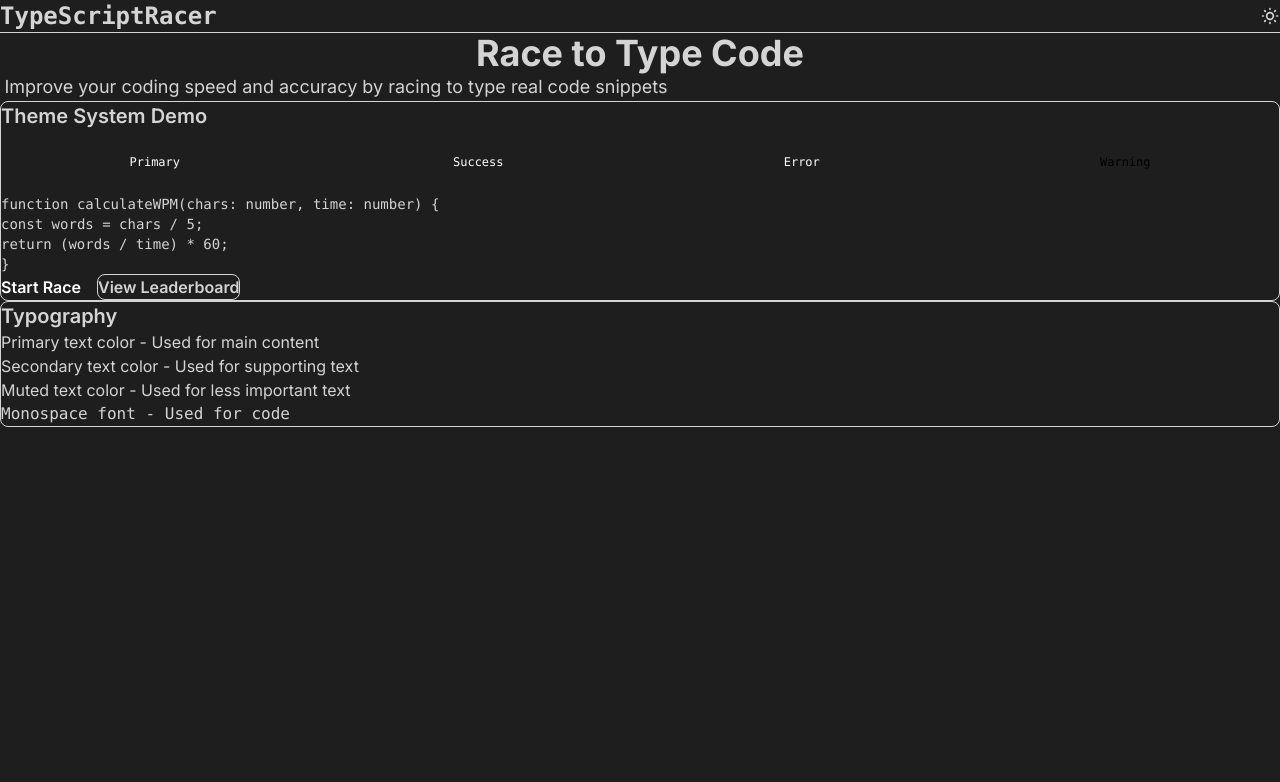
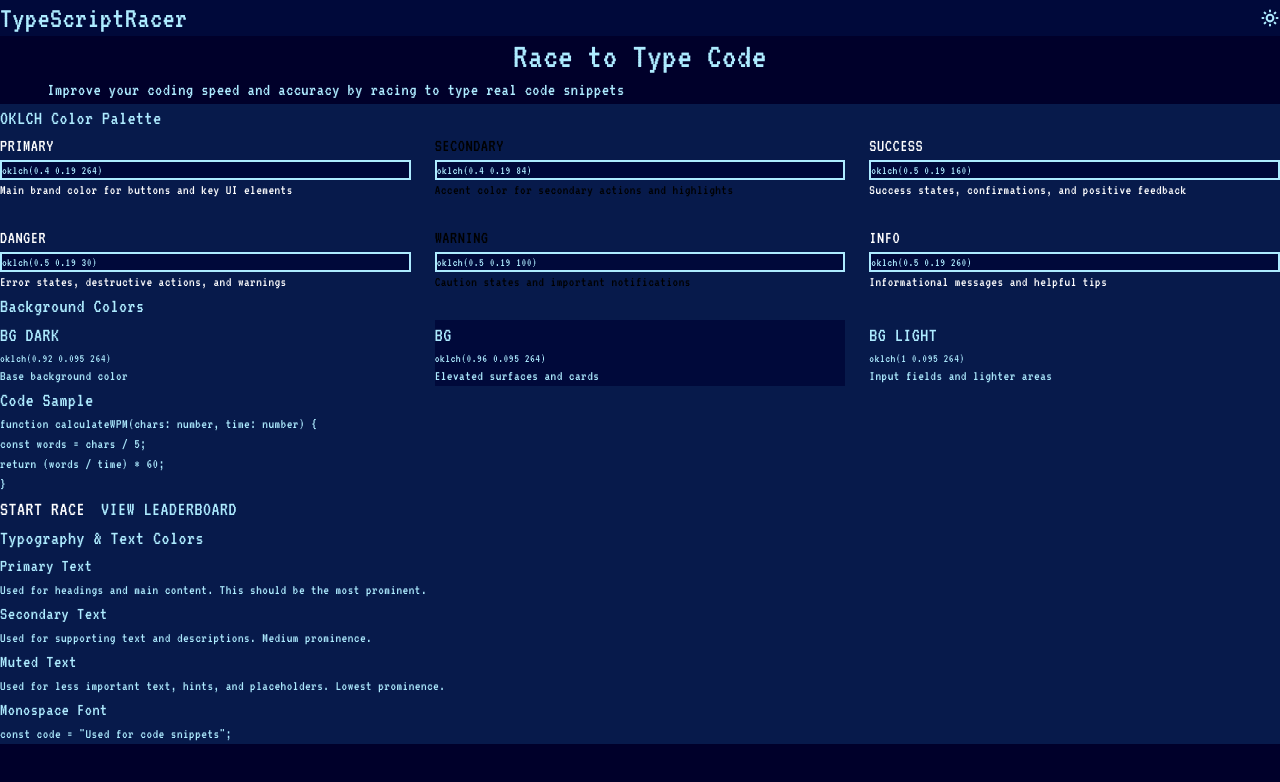
Before and after one commit to BenjaminStubina/TypeScriptRacer, a React (Vite) app in the folder TypeScriptRacer/: page / in a window 1280 px wide. Shown: the top 782 px of the page. Built offline with nearby package versions, Linux system fonts and the light colour scheme.

Commit message:
Font and theme WIP

```diff
--- a/TypeScriptRacer/index.html
+++ b/TypeScriptRacer/index.html
@@ -6,10 +6,10 @@
     <meta name="viewport" content="width=device-width, initial-scale=1.0" />
     <title>TypeScriptRacer</title>
 
-    <!-- Fira Code Font -->
+    <!-- VT323 Retro Font -->
     <link rel="preconnect" href="https://fonts.googleapis.com">
     <link rel="preconnect" href="https://fonts.gstatic.com" crossorigin>
-    <link href="https://fonts.googleapis.com/css2?family=Fira+Code:wght@300;400;500;600;700&family=Inter:wght@300;400;500;600;700&display=swap" rel="stylesheet">
+    <link href="https://fonts.googleapis.com/css2?family=VT323&display=swap" rel="stylesheet">
   </head>
   <body>
     <div id="root"></div>
--- a/TypeScriptRacer/src/App.tsx
+++ b/TypeScriptRacer/src/App.tsx
@@ -3,11 +3,11 @@ import { ThemeToggle } from './Components/ThemeToggle'
 
 function App() {
   return (
-    <div className="min-h-screen bg-background transition-colors duration-200">
+      <div style={{backgroundColor: 'var(--bg-dark)'}} className="min-h-screen transition-colors duration-200">
       {/* Header */}
-      <header className="bg-background-elevated border-b border-text-muted/20 px-6 py-4">
+      <header style={{backgroundColor: 'var(--bg)'}} className="border-b-brutal border-text-primary px-6 py-4">
         <div className="max-w-7xl mx-auto flex items-center justify-between">
-          <h1 className="text-2xl font-bold text-text-primary font-mono">
+          <h1 className="text-3xl text-text-primary">
             TypeScriptRacer
           </h1>
           <ThemeToggle />
@@ -27,62 +27,149 @@ function App() {
             </p>
           </div>
 
-          {/* Theme Demo Card */}
-          <div className="bg-background-elevated rounded-lg p-8 border border-text-muted/20">
-            <h3 className="text-xl font-semibold text-text-primary mb-4">
-              Theme System Demo
+          {/* Color Palette Cards */}
+          <div style={{backgroundColor: 'var(--bg-light)'}} className="p-8 border-brutal border-text-primary shadow-brutal">
+            <h3 className="text-xl font-bold text-text-primary mb-6">
+              OKLCH Color Palette
             </h3>
 
-            {/* Color Palette */}
-            <div className="grid grid-cols-2 md:grid-cols-4 gap-4 mb-6">
-              <div className="space-y-2">
-                <div className="h-16 bg-primary rounded flex items-center justify-center">
-                  <span className="text-white text-xs font-mono">Primary</span>
+            {/* Color Cards Grid */}
+            <div className="grid grid-cols-1 md:grid-cols-2 lg:grid-cols-3 gap-6">
+              {/* Primary Card */}
+              <div className="bg-primary border-brutal border-text-primary shadow-brutal p-6">
+                <div className="space-y-3">
+                  <h4 className="text-white font-bold text-lg uppercase">Primary</h4>
+                  <div style={{backgroundColor: 'var(--bg)'}} className="border-2 border-text-primary p-3">
+                    <p className="text-text-primary text-xs font-mono font-bold">oklch(0.4 0.19 264)</p>
+                  </div>
+                  <p className="text-white text-sm">Main brand color for buttons and key UI elements</p>
                 </div>
               </div>
-              <div className="space-y-2">
-                <div className="h-16 bg-accent-success rounded flex items-center justify-center">
-                  <span className="text-white text-xs font-mono">Success</span>
+
+              {/* Secondary Card */}
+              <div className="bg-secondary border-brutal border-text-primary shadow-brutal p-6">
+                <div className="space-y-3">
+                  <h4 className="text-black font-bold text-lg uppercase">Secondary</h4>
+                  <div style={{backgroundColor: 'var(--bg)'}} className="border-2 border-text-primary p-3">
+                    <p className="text-text-primary text-xs font-mono font-bold">oklch(0.4 0.19 84)</p>
+                  </div>
+                  <p className="text-black text-sm">Accent color for secondary actions and highlights</p>
                 </div>
               </div>
-              <div className="space-y-2">
-                <div className="h-16 bg-accent-error rounded flex items-center justify-center">
-                  <span className="text-white text-xs font-mono">Error</span>
+
+              {/* Success Card */}
+              <div className="bg-success border-brutal border-text-primary shadow-brutal p-6">
+                <div className="space-y-3">
+                  <h4 className="text-white font-bold text-lg uppercase">Success</h4>
+                  <div style={{backgroundColor: 'var(--bg)'}} className="border-2 border-text-primary p-3">
+                    <p className="text-text-primary text-xs font-mono font-bold">oklch(0.5 0.19 160)</p>
+                  </div>
+                  <p className="text-white text-sm">Success states, confirmations, and positive feedback</p>
                 </div>
               </div>
-              <div className="space-y-2">
-                <div className="h-16 bg-accent-warning rounded flex items-center justify-center">
-                  <span className="text-black text-xs font-mono">Warning</span>
+
+              {/* Danger Card */}
+              <div className="bg-danger border-brutal border-text-primary shadow-brutal p-6">
+                <div className="space-y-3">
+                  <h4 className="text-white font-bold text-lg uppercase">Danger</h4>
+                  <div style={{backgroundColor: 'var(--bg)'}} className="border-2 border-text-primary p-3">
+                    <p className="text-text-primary text-xs font-mono font-bold">oklch(0.5 0.19 30)</p>
+                  </div>
+                  <p className="text-white text-sm">Error states, destructive actions, and warnings</p>
+                </div>
+              </div>
+
+              {/* Warning Card */}
+              <div className="bg-warning border-brutal border-text-primary shadow-brutal p-6">
+                <div className="space-y-3">
+                  <h4 className="text-black font-bold text-lg uppercase">Warning</h4>
+                  <div style={{backgroundColor: 'var(--bg)'}} className="border-2 border-text-primary p-3">
+                    <p className="text-text-primary text-xs font-mono font-bold">oklch(0.5 0.19 100)</p>
+                  </div>
+                  <p className="text-black text-sm">Caution states and important notifications</p>
+                </div>
+              </div>
+
+              {/* Info Card */}
+              <div className="bg-info border-brutal border-text-primary shadow-brutal p-6">
+                <div className="space-y-3">
+                  <h4 className="text-white font-bold text-lg uppercase">Info</h4>
+                  <div style={{backgroundColor: 'var(--bg)'}} className="border-2 border-text-primary p-3">
+                    <p className="text-text-primary text-xs font-mono font-bold">oklch(0.5 0.19 260)</p>
+                  </div>
+                  <p className="text-white text-sm">Informational messages and helpful tips</p>
                 </div>
               </div>
             </div>
+          </div>
+
+          {/* Background Colors Demo */}
+          <div style={{backgroundColor: 'var(--bg-light)'}} className="p-8 border-brutal border-text-primary shadow-brutal">
+            <h3 className="text-xl font-bold text-text-primary mb-6">
+              Background Colors
+            </h3>
+            <div className="grid grid-cols-1 md:grid-cols-3 gap-6">
+              {/* BG Dark */}
+              <div className="bg-surface-dark border-brutal border-text-primary shadow-brutal p-6">
+                <div className="space-y-2">
+                  <h4 className="text-text-primary font-bold uppercase">BG Dark</h4>
+                  <p className="text-text-secondary text-xs font-mono">oklch(0.92 0.095 264)</p>
+                  <p className="text-text-primary text-sm">Base background color</p>
+                </div>
+              </div>
+
+              {/* BG */}
+              <div style={{backgroundColor: 'var(--bg)'}} className="border-brutal border-text-primary shadow-brutal p-6">
+                <div className="space-y-2">
+                  <h4 className="text-text-primary font-bold uppercase">BG</h4>
+                  <p className="text-text-secondary text-xs font-mono">oklch(0.96 0.095 264)</p>
+                  <p className="text-text-primary text-sm">Elevated surfaces and cards</p>
+                </div>
+              </div>
+
+              {/* BG Light */}
+              <div style={{backgroundColor: 'var(--bg-light)'}} className="border-brutal border-text-primary shadow-brutal p-6">
+                <div className="space-y-2">
+                  <h4 className="text-text-primary font-bold uppercase">BG Light</h4>
+                  <p className="text-text-secondary text-xs font-mono">oklch(1 0.095 264)</p>
+                  <p className="text-text-primary text-sm">Input fields and lighter areas</p>
+                </div>
+              </div>
+            </div>
+          </div>
+
+          {/* Code Sample Card */}
+          <div style={{backgroundColor: 'var(--bg-light)'}} className="p-8 border-brutal border-text-primary shadow-brutal">
+            <h3 className="text-xl font-bold text-text-primary mb-6">
+              Code Sample
+            </h3>
 
             {/* Code Sample */}
-            <div className="bg-background-input rounded-lg p-4 font-mono text-sm">
+            <div style={{backgroundColor: 'var(--bg-light)'}} className="p-4 border-brutal border-text-primary shadow-brutal-sm font-mono text-sm">
               <div className="space-y-1">
                 <div>
-                  <span className="text-syntax-keyword">function</span>{' '}
-                  <span className="text-syntax-function">calculateWPM</span>
+                  <span className="text-syntax-keyword font-bold">function</span>{' '}
+                  <span className="text-syntax-function font-bold">calculateWPM</span>
                   <span className="text-text-primary">(</span>
                   <span className="text-text-primary">chars</span>
                   <span className="text-text-primary">: </span>
-                  <span className="text-syntax-keyword">number</span>
+                  <span className="text-syntax-keyword font-bold">number</span>
                   <span className="text-text-primary">, time</span>
                   <span className="text-text-primary">: </span>
-                  <span className="text-syntax-keyword">number</span>
+                  <span className="text-syntax-keyword font-bold">number</span>
                   <span className="text-text-primary">) {'{'}</span>
                 </div>
                 <div className="pl-4">
-                  <span className="text-syntax-keyword">const</span>{' '}
+                  <span className="text-syntax-keyword font-bold">const</span>{' '}
                   <span className="text-text-primary">words</span>
                   <span className="text-text-primary"> = chars / </span>
-                  <span className="text-syntax-number">5</span>
+                  <span className="text-syntax-number font-bold">5</span>
                   <span className="text-text-primary">;</span>
                 </div>
                 <div className="pl-4">
-                  <span className="text-syntax-keyword">return</span>{' '}
+                  <span className="text-syntax-keyword font-bold">return</span>{' '}
                   <span className="text-text-primary">(words / time) * </span>
-                  <span className="text-syntax-number">60</span>
+                  <span className="text-syntax-number font-bold">60</span>
                   <span className="text-text-primary">;</span>
                 </div>
                 <div>
@@ -92,26 +179,38 @@ function App() {
             </div>
 
             {/* Button Demo */}
-            <div className="flex gap-4 mt-6">
-              <button className="px-6 py-2 bg-primary hover:bg-primary-hover text-white rounded-lg font-semibold transition-colors">
+            <div className="flex flex-wrap gap-4 mt-6">
+              <button className="px-6 py-3 bg-primary text-white border-brutal border-text-primary shadow-brutal font-bold uppercase hover:translate-x-1 hover:translate-y-1 hover:shadow-none transition-all active:translate-x-1 active:translate-y-1 active:shadow-none">
                 Start Race
               </button>
-              <button className="px-6 py-2 bg-background-input hover:bg-background-elevated text-text-primary rounded-lg font-semibold border border-text-muted/20 transition-colors">
+              <button className="px-6 py-3 bg-surface-light text-text-primary border-brutal border-text-primary shadow-brutal font-bold uppercase hover:translate-x-1 hover:translate-y-1 hover:shadow-none transition-all active:translate-x-1 active:translate-y-1 active:shadow-none">
                 View Leaderboard
               </button>
             </div>
           </div>
 
           {/* Typography Demo */}
-          <div className="bg-background-elevated rounded-lg p-8 border border-text-muted/20">
-            <h3 className="text-xl font-semibold text-text-primary mb-4">
-              Typography
+          <div style={{backgroundColor: 'var(--bg-light)'}} className="p-8 border-brutal border-text-primary shadow-brutal">
+            <h3 className="text-xl font-bold text-text-primary mb-6">
+              Typography & Text Colors
             </h3>
-            <div className="space-y-3">
-              <p className="text-text-primary">Primary text color - Used for main content</p>
-              <p className="text-text-secondary">Secondary text color - Used for supporting text</p>
-              <p className="text-text-muted">Muted text color - Used for less important text</p>
-              <p className="font-mono text-text-primary">Monospace font - Used for code</p>
+            <div className="space-y-4">
+              <div className="space-y-1">
+                <p className="text-text-primary text-lg font-bold">Primary Text</p>
+                <p className="text-text-primary text-sm">Used for headings and main content. This should be the most prominent.</p>
+              </div>
+              <div className="space-y-1">
+                <p className="text-text-secondary text-lg font-bold">Secondary Text</p>
+                <p className="text-text-secondary text-sm">Used for supporting text and descriptions. Medium prominence.</p>
+              </div>
+              <div className="space-y-1">
+                <p className="text-text-muted text-lg font-bold">Muted Text</p>
+                <p className="text-text-muted text-sm">Used for less important text, hints, and placeholders. Lowest prominence.</p>
+              </div>
+              <div className="space-y-1">
+                <p className="font-mono text-text-primary font-bold text-lg">Monospace Font</p>
+                <p className="font-mono text-text-primary text-sm">const code = "Used for code snippets";</p>
+              </div>
             </div>
           </div>
         </div>
--- a/TypeScriptRacer/src/Components/ThemeToggle.tsx
+++ b/TypeScriptRacer/src/Components/ThemeToggle.tsx
@@ -6,7 +6,7 @@ export function ThemeToggle() {
   return (
     <button
       onClick={toggleTheme}
-      className="p-2 rounded-lg bg-background-elevated hover:bg-background-input transition-colors duration-200"
+      className="p-3 bg-background-elevated border-brutal border-text-primary shadow-brutal hover:translate-x-1 hover:translate-y-1 hover:shadow-none transition-all active:translate-x-1 active:translate-y-1 active:shadow-none"
       aria-label="Toggle theme"
       title={`Switch to ${theme === 'dark' ? 'light' : 'dark'} mode`}
     >
@@ -22,7 +22,7 @@ export function ThemeToggle() {
           <path
             strokeLinecap="round"
             strokeLinejoin="round"
-            strokeWidth={2}
+            strokeWidth={2.5}
             d="M12 3v1m0 16v1m9-9h-1M4 12H3m15.364 6.364l-.707-.707M6.343 6.343l-.707-.707m12.728 0l-.707.707M6.343 17.657l-.707.707M16 12a4 4 0 11-8 0 4 4 0 018 0z"
           />
         </svg>
@@ -38,7 +38,7 @@ export function ThemeToggle() {
           <path
             strokeLinecap="round"
             strokeLinejoin="round"
-            strokeWidth={2}
+            strokeWidth={2.5}
             d="M20.354 15.354A9 9 0 018.646 3.646 9.003 9.003 0 0012 21a9.003 9.003 0 008.354-5.646z"
           />
         </svg>
--- a/TypeScriptRacer/src/index.css
+++ b/TypeScriptRacer/src/index.css
@@ -1,54 +1,95 @@
 @import 'tailwindcss';
 
-/* CSS Variables for Light/Dark Theme */
+/* CSS Variables for Light/Dark Theme - Neo-Brutalism with OKLCH */
 :root {
-  /* Light Theme Colors - VS Code Light+ inspired */
-  --color-background: #ffffff;
-  --color-background-elevated: #f3f3f3;
-  --color-background-input: #f8f8f8;
+  /* Light Theme Colors - OKLCH */
+  --bg-dark: oklch(0.85 0.095 264);
+  --bg: oklch(0.93 0.095 264);
+  --bg-light: oklch(0.98 0.095 264);
+  --text: oklch(0.15 0.19 264);
+  --text-muted: oklch(0.4 0.19 264);
+  --highlight: oklch(1 0.19 264);
+  --border: oklch(0.6 0.19 264);
+  --border-muted: oklch(0.7 0.19 264);
+  --primary: oklch(0.4 0.19 264);
+  --secondary: oklch(0.4 0.19 84);
+  --danger: oklch(0.5 0.19 30);
+  --warning: oklch(0.5 0.19 100);
+  --success: oklch(0.5 0.19 160);
+  --info: oklch(0.5 0.19 260);
 
-  --color-text-primary: #1e1e1e;
-  --color-text-secondary: #6a737d;
-  --color-text-muted: #959da5;
+  /* Mapped to existing variables for compatibility */
+  --color-background: var(--bg-dark);
+  --color-background-elevated: var(--bg);
+  --color-background-input: var(--bg-light);
 
-  --color-primary: #0066cc;
-  --color-primary-hover: #005bb5;
+  --color-text-primary: var(--text);
+  --color-text-secondary: oklch(0.25 0.19 264);
+  --color-text-muted: var(--text-muted);
 
-  --color-accent-success: #22863a;
-  --color-accent-error: #d73a49;
-  --color-accent-warning: #f9c513;
+  --color-primary: var(--primary);
+  --color-primary-hover: oklch(0.35 0.19 264);
+
+  --color-accent-success: var(--success);
+  --color-accent-error: var(--danger);
+  --color-accent-warning: var(--warning);
 
   /* Syntax Highlighting - Light Theme */
-  --color-syntax-keyword: #0000ff;
-  --color-syntax-string: #a31515;
-  --color-syntax-function: #795e26;
-  --color-syntax-comment: #008000;
-  --color-syntax-number: #098658;
+  --color-syntax-keyword: var(--primary);
+  --color-syntax-string: var(--success);
+  --color-syntax-function: var(--info);
+  --color-syntax-comment: var(--text-muted);
+  --color-syntax-number: var(--warning);
+
+  /* Neo-Brutalism specific */
+  --border-thickness: 3px;
+  --shadow-offset: 4px;
 }
 
-/* Dark Theme - VS Code Dark+ inspired */
+/* Dark Theme - Neo-Brutalism with OKLCH (inverted) */
 .dark {
-  --color-background: #1e1e1e;
-  --color-background-elevated: #252526;
-  --color-background-input: #2d2d30;
+  /* Dark Theme Colors - Inverted for dark mode */
+  --bg-dark: oklch(0.12 0.095 264);
+  --bg: oklch(0.18 0.095 264);
+  --bg-light: oklch(0.24 0.095 264);
+  --text: oklch(0.95 0.19 264);
+  --text-muted: oklch(0.70 0.19 264);
+  --highlight: oklch(0.5 0.19 264);
+  --border: oklch(0.4 0.19 264);
+  --border-muted: oklch(0.3 0.19 264);
+  --primary: oklch(0.7 0.19 264);
+  --secondary: oklch(0.7 0.19 84);
+  --danger: oklch(0.6 0.19 30);
+  --warning: oklch(0.6 0.19 100);
+  --success: oklch(0.6 0.19 160);
+  --info: oklch(0.6 0.19 260);
 
-  --color-text-primary: #d4d4d4;
-  --color-text-secondary: #9da5b4;
-  --color-text-muted: #6a737d;
+  /* Mapped to existing variables for compatibility */
+  --color-background: var(--bg-dark);
+  --color-background-elevated: var(--bg);
+  --color-background-input: var(--bg-light);
 
-  --color-primary: #569cd6;
-  --color-primary-hover: #4e8cc4;
+  --color-text-primary: var(--text);
+  --color-text-secondary: oklch(0.85 0.19 264);
+  --color-text-muted: var(--text-muted);
 
-  --color-accent-success: #4ec9b0;
-  --color-accent-error: #f48771;
-  --color-accent-warning: #dcdcaa;
+  --color-primary: var(--primary);
+  --color-primary-hover: oklch(0.75 0.19 264);
+
+  --color-accent-success: var(--success);
+  --color-accent-error: var(--danger);
+  --color-accent-warning: var(--warning);
 
   /* Syntax Highlighting - Dark Theme */
-  --color-syntax-keyword: #569cd6;
-  --color-syntax-string: #ce9178;
-  --color-syntax-function: #dcdcaa;
-  --color-syntax-comment: #6a9955;
-  --color-syntax-number: #b5cea8;
+  --color-syntax-keyword: var(--primary);
+  --color-syntax-string: var(--success);
+  --color-syntax-function: var(--info);
+  --color-syntax-comment: var(--text-muted);
+  --color-syntax-number: var(--warning);
+
+  /* Neo-Brutalism specific */
+  --border-thickness: 3px;
+  --shadow-offset: 4px;
 }
 
 /* Base Styles */
@@ -58,18 +99,35 @@
   box-sizing: border-box;
 }
 
+* {
+  font-family: 'VT323', monospace !important;
+}
+
 body {
-  font-family: 'Inter', -apple-system, BlinkMacSystemFont, 'Segoe UI', sans-serif;
+  font-family: 'VT323', monospace !important;
   background-color: var(--color-background);
   color: var(--color-text-primary);
   transition: background-color 0.2s ease, color 0.2s ease;
-  -webkit-font-smoothing: antialiased;
-  -moz-osx-font-smoothing: grayscale;
+  -webkit-font-smoothing: none;
+  -moz-osx-font-smoothing: unset;
+  font-size: 20px;
+  letter-spacing: 0.5px;
+  font-weight: 400;
+}
+
+/* Override bold to use normal weight for VT323 */
+b, strong, .font-bold {
+  font-weight: 400;
+}
+
+h1, h2, h3, h4, h5, h6 {
+  font-family: 'VT323', monospace !important;
 }
 
 code, pre {
-  font-family: 'Fira Code', 'JetBrains Mono', 'Consolas', 'Monaco', monospace;
-  font-variant-ligatures: common-ligatures;
+  font-family: 'VT323', monospace;
+  font-size: 20px;
+  letter-spacing: 0.5px;
 }
 
 /* Custom Scrollbar */
--- a/TypeScriptRacer/tailwind.config.js
+++ b/TypeScriptRacer/tailwind.config.js
@@ -8,12 +8,11 @@ export default {
   theme: {
     extend: {
       colors: {
-        // IDE-inspired color palette
-        background: {
-          DEFAULT: 'var(--color-background)',
-          elevated: 'var(--color-background-elevated)',
-          input: 'var(--color-background-input)',
-        },
+        // Neo-Brutalism color palette with OKLCH
+        background: 'var(--color-background)',
+        'surface-dark': 'var(--bg-dark)',
+        'surface-main': 'var(--bg)',
+        'surface-light': 'var(--bg-light)',
         text: {
           primary: 'var(--color-text-primary)',
           secondary: 'var(--color-text-secondary)',
@@ -23,10 +22,20 @@ export default {
           DEFAULT: 'var(--color-primary)',
           hover: 'var(--color-primary-hover)',
         },
+        secondary: 'var(--secondary)',
         accent: {
           success: 'var(--color-accent-success)',
           error: 'var(--color-accent-error)',
           warning: 'var(--color-accent-warning)',
+        },
+        danger: 'var(--danger)',
+        warning: 'var(--warning)',
+        success: 'var(--success)',
+        info: 'var(--info)',
+        highlight: 'var(--highlight)',
+        border: {
+          DEFAULT: 'var(--border)',
+          muted: 'var(--border-muted)',
         },
         syntax: {
           keyword: 'var(--color-syntax-keyword)',
@@ -37,8 +46,16 @@ export default {
         }
       },
       fontFamily: {
-        mono: ['Fira Code', 'JetBrains Mono', 'Consolas', 'Monaco', 'monospace'],
-        sans: ['Inter', '-apple-system', 'BlinkMacSystemFont', 'Segoe UI', 'sans-serif'],
+        mono: ['VT323', 'monospace'],
+        sans: ['VT323', 'monospace'],
+      },
+      borderWidth: {
+        'brutal': 'var(--border-thickness)',
+      },
+      boxShadow: {
+        'brutal': 'var(--shadow-offset) var(--shadow-offset) 0px 0px #000000',
+        'brutal-sm': '2px 2px 0px 0px #000000',
+        'brutal-lg': '6px 6px 0px 0px #000000',
       },
       keyframes: {
         pulse: {
```
